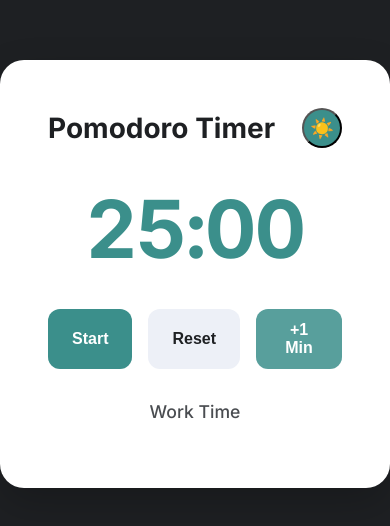
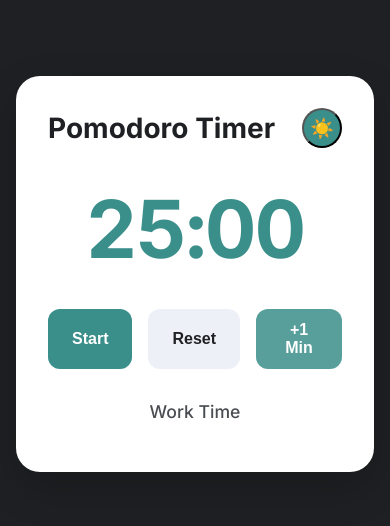
Before and after one commit to realmm13/BYOA-Pomodoro, a plain HTML site: page index.html in a window 390 px wide. Shown: the part 148-674 px from the top of the page. Drawn offline with Linux system fonts and the light colour scheme.

Commit message:
container margins on mobile

```diff
--- a/styles.css
+++ b/styles.css
@@ -169,3 +169,11 @@ h1 {
     transform: translateY(-2px);
     opacity: 1;
 }
+
+@media screen and (max-width: 480px) {
+    .container {
+      width: calc(100% - 2rem);
+      margin: 0 1rem;
+      padding: 2rem;
+    }
+  }
```
